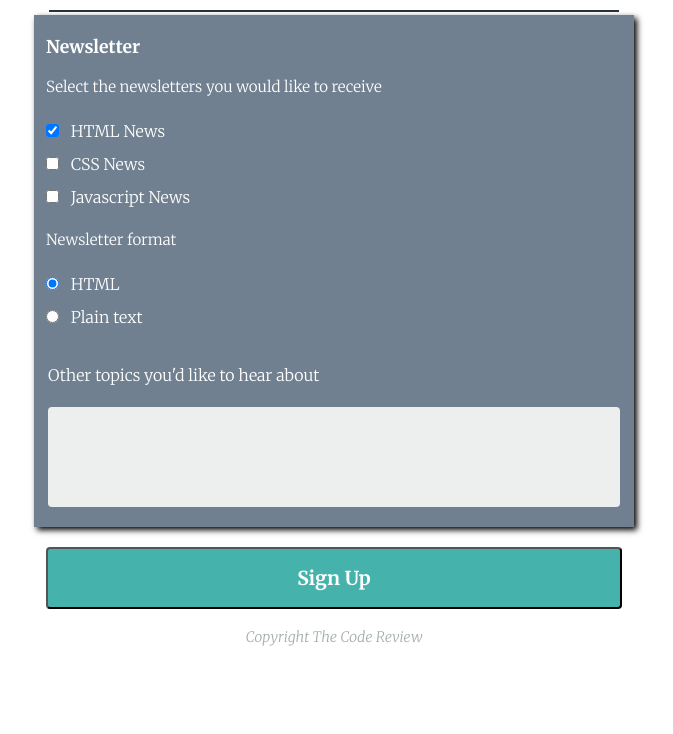
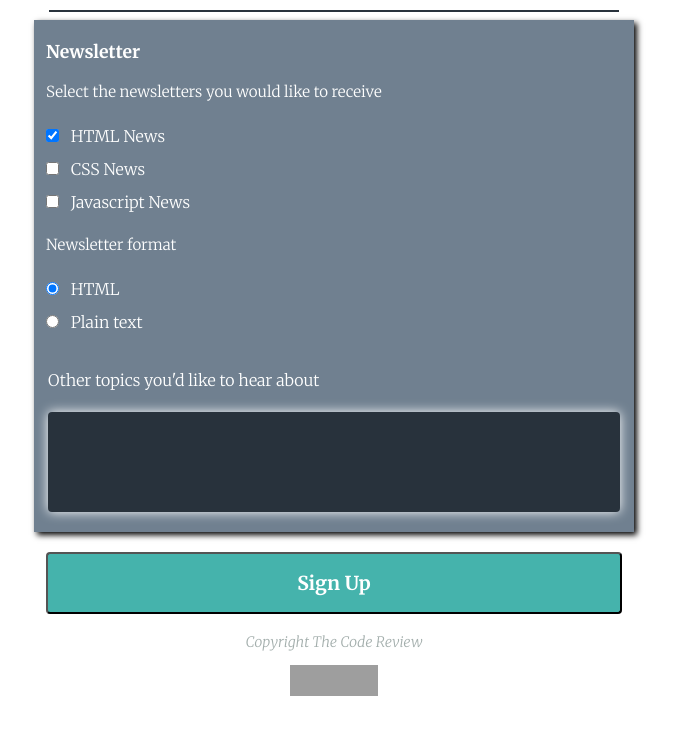
Before and after one commit to adampizzo/unit-03-form-project, a plain HTML site: page index.html in a window 1280 px wide. Shown: the part 676-1410 px from the top of the page, without its empty margins (306-979 px from the left). Drawn offline with Linux system fonts and the light colour scheme; grey boxes are pictures that could not be loaded.

Commit message:
Validated HTML and CSS Files. Performed some tweaks.

```diff
--- a/css/styles.css
+++ b/css/styles.css
@@ -66,6 +66,9 @@ fieldset {
         margin: 3px auto;
     }
 
+    form .line-div-small {
+        margin-bottom: 8px;
+    }
 
     /* Contact Information Section */
 
@@ -124,8 +127,6 @@ fieldset {
         padding: 16px;
     }
 
-
-
     .contact-state-select {
         display: block;
         height: 50px;
@@ -133,13 +134,6 @@ fieldset {
         font-weight: lighter;
         color: #a3aeac;
     }
-
-
-
-
-
-
-
 
     #zipcode {
         max-width: 50%;
@@ -209,8 +203,8 @@ fieldset {
 
 
         .other-topics-textarea {
-            background-color: #edefef;
-            color: #28323c;
+            background-color: #28323c;
+            color: white;
             display: block;
             height: 100px;
             width: 100%;
@@ -218,12 +212,15 @@ fieldset {
             border-style: none;
             border-radius: 4px;
             resize: none;
-            padding: 0;
+            padding: 5px;
+            box-shadow: 0 0 12px white;
         }
 
         .other-topics-textarea:hover,
         .other-topics-textarea:focus {
             box-shadow: 0 0 8px white;
+            background-color: #edefef;
+            color: #28323c
         }
 
         /* Newsletter Format Section*/
--- a/index.html
+++ b/index.html
@@ -33,7 +33,7 @@
                             <input class="contact-input req" type="text" id="name" name="user_name" placeholder="Required" required>
 
                             <label class="contact-label" for="email">Email Address</label>
-                            <input class="contact-input" pattern="^[a-zA-Z0-9.!#$%&'*+=?^_`{|}~-]+@[a-zA-Z0-9-]+(?:\.[a-zA-Z0-9-]+)*$/" type="text" id="email" name="user_email" placeholder="Required" required> <!-- Pattern adapted from https://html5-tutorial.net/form-validation/validating-email/-->
+                            <input class="contact-input" pattern="[a-z0-9._%+-]+@[a-z0-9.-]+\.[a-z]{2,4}$" type="text" id="email" name="user_email" placeholder="Required" required> <!-- Pattern adapted from https://html5-tutorial.net/form-validation/validating-email/-->
 
                             <label class="contact-label" for="phone">Phone Number</label>
                             <input class="contact-input" type="text" id="phone" name="user_phone" placeholder="(XXX)XXX-XXXX">
@@ -147,7 +147,16 @@
         </main>
 
         <footer class="main-footer">
-            <div class="footer-copyright">Copyright The Code Review</div>
+            <div class="footer-copyright">Copyright The Code Review
+                <p>
+                    <a href="http://jigsaw.w3.org/css-validator/check/referer">
+                    <img style="border:0;width:88px;height:31px"
+                        src="http://jigsaw.w3.org/css-validator/images/vcss-blue"
+                        alt="Valid CSS!" />
+                    </a>
+                </p>
+            </div>
         </footer>
+
     </body>
 </html>
```
